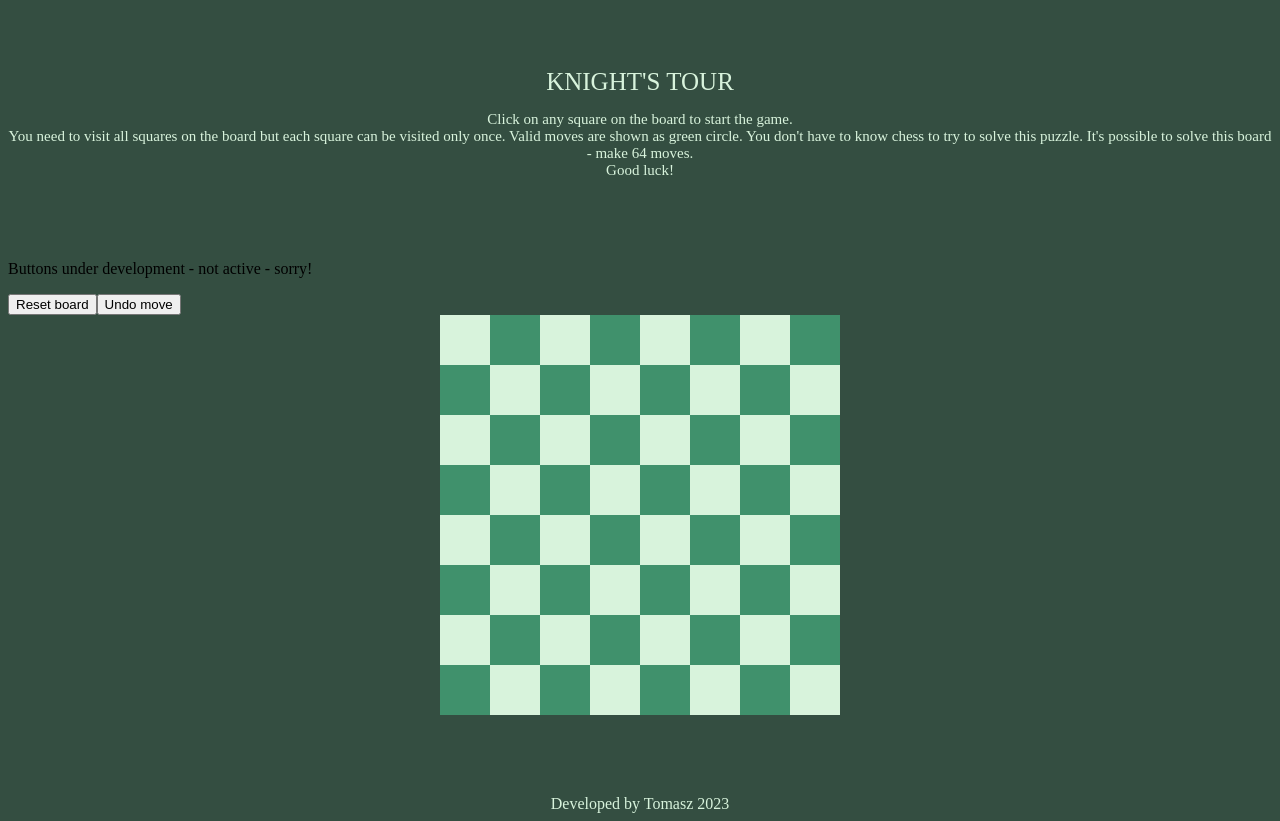
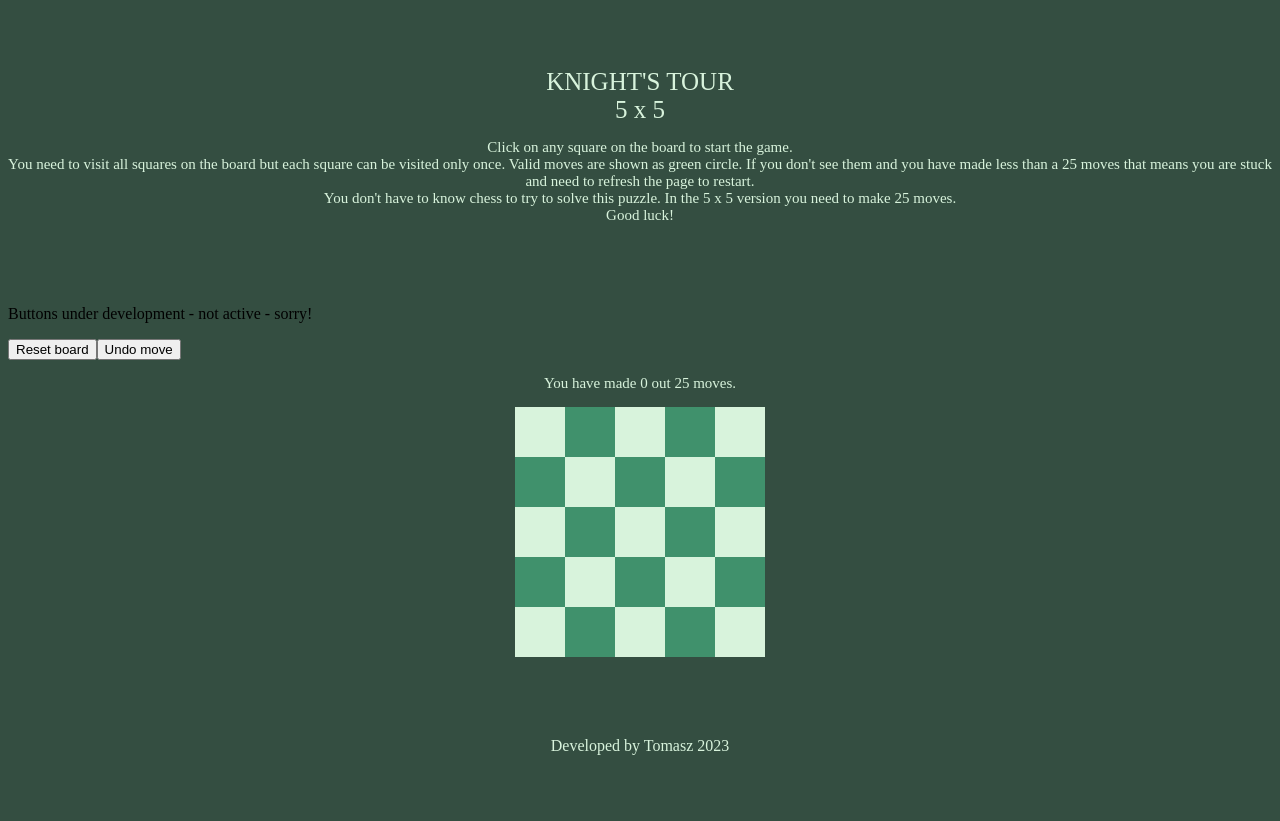
Before and after one commit to TomaszLaboj/knights-tour, a React (Create React App) app: page / in a window 1280 px wide. After the commit the page ends 800 px from the top, so only its background shows below. Built offline with nearby package versions, Linux system fonts and the light colour scheme.

Commit message:
5x5 added with move counter on top

```diff
--- a/src/App.tsx
+++ b/src/App.tsx
@@ -36,21 +36,29 @@ function App() {
   return (
     <>
       <header className="header">
-        KNIGHT'S TOUR
+        KNIGHT'S TOUR<br></br>5 x 5
         <p className="description">
           Click on any square on the board to start the game.<br></br>
           You need to visit all squares on the board but each square can be
-          visited only once. Valid moves are shown as green circle. You don't
-          have to know chess to try to solve this puzzle. It's possible to solve
-          this board - make 64 moves.<br></br>
+          visited only once. Valid moves are shown as green circle. If you don't
+          see them and you have made less than a 25 moves that means you are
+          stuck and need to refresh the page to restart. <br></br>You don't have
+          to know chess to try to solve this puzzle. In the 5 x 5 version you
+          need to make 25 moves.<br></br>
           Good luck!
         </p>
       </header>
       <nav>
         <p>Buttons under development - not active - sorry!</p>
         <button className="reset">Reset board</button>
-
         <button className="undo">Undo move</button>
+        {visitedSquaresCounter === 25 ? (
+          <p className="description">Congratulations!</p>
+        ) : (
+          <p className="description">
+            You have made {visitedSquaresCounter} out 25 moves.{" "}
+          </p>
+        )}
       </nav>
       <aside className="description"></aside>
       <div className="board">{squaresElementArray}</div>
--- a/src/app.css
+++ b/src/app.css
@@ -12,8 +12,8 @@ body {
 
 .board {
   display: grid;
-  grid-template-rows: 50px 50px 50px 50px 50px 50px 50px 50px;
-  grid-template-columns: 50px 50px 50px 50px 50px 50px 50px 50px;
+  grid-template-rows: 50px 50px 50px 50px 50px;
+  grid-template-columns: 50px 50px 50px 50px 50px;
   justify-content: center;
 }
 
--- a/src/utils/createArray.ts
+++ b/src/utils/createArray.ts
@@ -1,7 +1,7 @@
 import { SquareElement } from "../components/OneSquare";
 
-const rows: number[] = [1, 2, 3, 4, 5, 6, 7, 8];
-const columns: number[] = [1, 2, 3, 4, 5, 6, 7, 8];
+const rows: number[] = [1, 2, 3, 4, 5];
+const columns: number[] = [1, 2, 3, 4, 5];
 
 export function createArray(): SquareElement[] {
   let lastId = 0;
```
